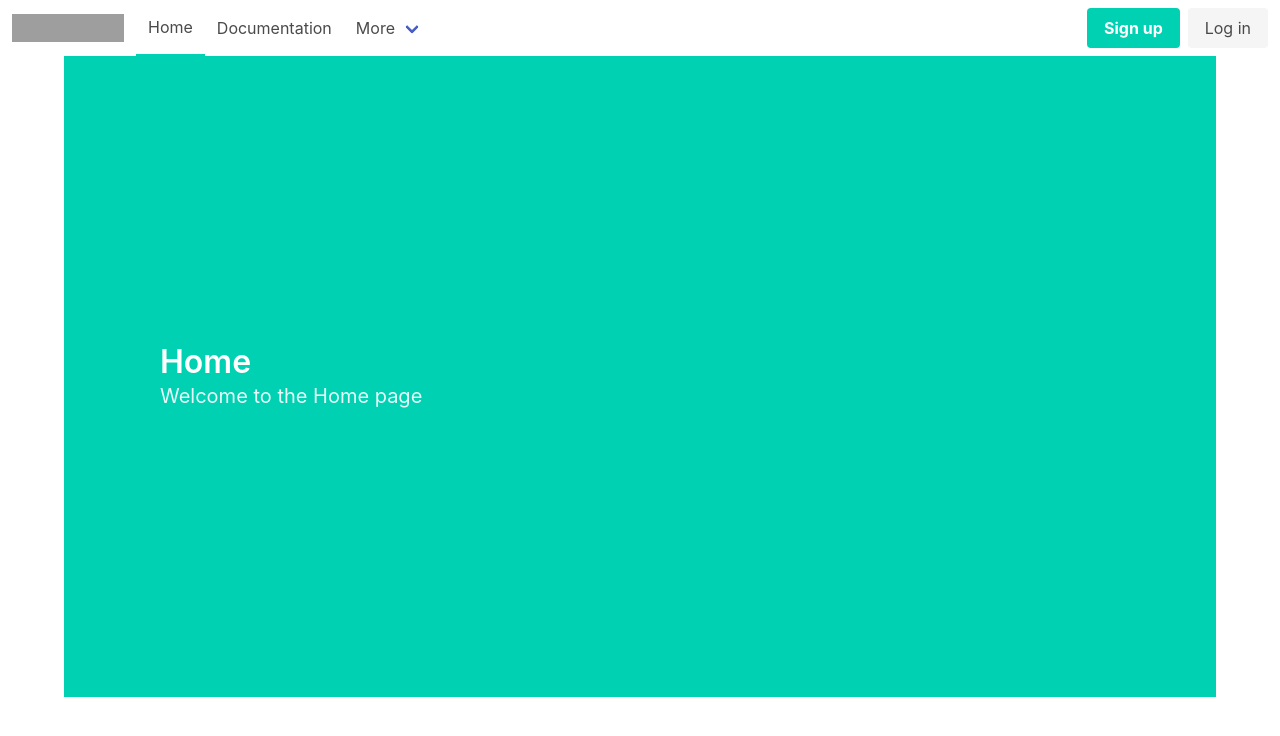
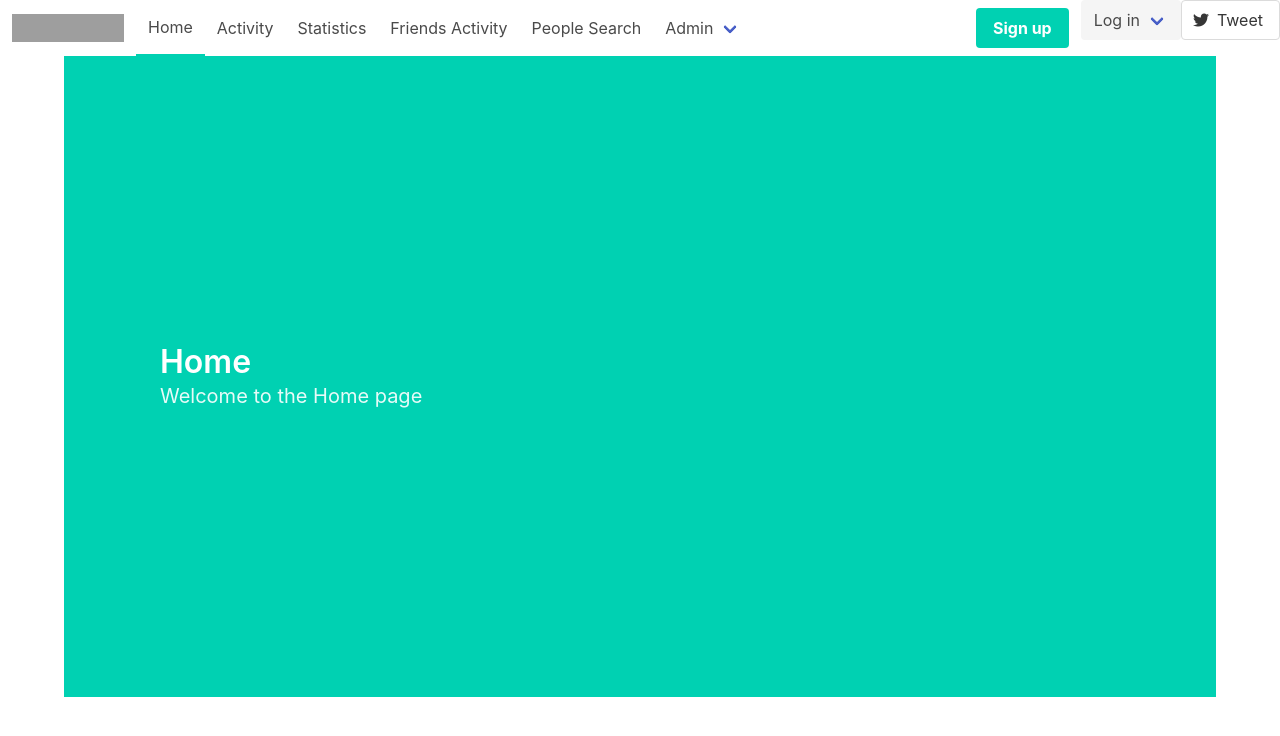
Before and after one commit to Pippin404/CPS-493-Final-Project, a Vue app in the folder client/: page / in a window 1280 px wide. Shown: the top 736 px of the page. Built offline with nearby package versions, Linux system fonts and the light colour scheme; grey boxes are pictures that could not be loaded.

Commit message:
Added Statistics, friends activity, people search, admin to NavBar (Most routed to documenation). Made FriendsActivity page. Made Tweet button and login button (non functional)

```diff
--- a/client/src/components/NavBar.vue
+++ b/client/src/components/NavBar.vue
@@ -9,6 +9,8 @@ function toggleMenu() {
 }
 
 </script>
+
+
 
 <template>
 <nav class="navbar" role="navigation" aria-label="main navigation">
@@ -31,28 +33,30 @@ function toggleMenu() {
       </RouterLink>
 
       <RouterLink to="/documentation" class="navbar-item">
-        Documentation
+        Activity
+      </RouterLink>
+
+      <RouterLink to="/documentation" class="navbar-item">
+        Statistics
+      </RouterLink>
+
+      <RouterLink to="/FriendsActivity" class="navbar-item">
+        Friends Activity
+      </RouterLink>
+
+      <RouterLink to="/documentation" class="navbar-item">
+        People Search
       </RouterLink>
 
       <div class="navbar-item has-dropdown is-hoverable">
         <a class="navbar-link">
-          More
+          Admin
         </a>
 
         <div class="navbar-dropdown">
           <RouterLink to="/about" class="navbar-item">
-            About
+            Users
           </RouterLink>
-          <a class="navbar-item">
-            Jobs
-          </a>
-          <a class="navbar-item">
-            Contact
-          </a>
-          <hr class="navbar-divider">
-          <a class="navbar-item">
-            Report an issue
-          </a>
         </div>
       </div>
     </div>
@@ -63,12 +67,45 @@ function toggleMenu() {
           <a class="button is-primary">
             <strong>Sign up</strong>
           </a>
-          <a class="button is-light">
-            Log in
-          </a>
         </div>
       </div>
     </div>
+
+      <div class="navbar-item has-dropdown is-hoverable  button is-light">
+          <a class="navbar-link">
+            Log in
+          </a>
+
+          <div class="navbar-dropdown">
+            <RouterLink to="/about" class="navbar-item">
+              Moshe
+            </RouterLink>
+            <RouterLink to="/about" class="navbar-item">
+              Person1
+            </RouterLink>
+            <RouterLink to="/about" class="navbar-item">
+              Person2
+            </RouterLink>
+
+          </div>
+        </div>
+
+
+
+
+        <p class="control">
+            <a class="bd-tw-button button" data-social-network="Twitter" data-social-action="tweet" data-social-target="https://bulma.io" target="_blank" href="https://twitter.com/intent/tweet?text=Bulma: a modern CSS framework based on Flexbox&amp;hashtags=bulmaio&amp;url=https://bulma.io&amp;via=jgthms">
+              <span class="icon">
+                <i class="fab fa-twitter"></i>
+              </span>
+              <span>
+                Tweet
+              </span>
+            </a>
+          </p>
+
+
+
   </div>
 </nav>
 </template>
--- /dev/null
+++ b/client/src/pages/FriendsActivity.vue
@@ -0,0 +1,41 @@
+<script
+    setup lang="ts">
+    let isCollapsed = (true);
+</script>
+
+<template>
+    <div>
+        <h1>Friends activity</h1>
+    </div>
+
+
+
+    <div class="card">
+        <header class="card-header">
+            <p class="card-header-title">
+                Documentation Card
+            </p>
+            <a class="card-header-icon" aria-label="delete" @click="isCollapsed = !isCollapsed">
+                <span class="icon">
+                    <i class="fas fa-angle-down" :class="{'is-active': !isCollapsed}"></i>
+                </span>
+            </a>
+        </header>
+        <div class="card-content" v-show="!isCollapsed">
+            <div class="content">
+                <!-- Add your documentation content here -->
+                <p>Documentation content</p>
+
+
+            </div>
+        </div>
+    </div>
+
+
+
+
+</template>
+
+<style scoped>
+
+</style>
--- a/client/typed-router.d.ts
+++ b/client/typed-router.d.ts
@@ -20,6 +20,7 @@ declare module 'vue-router/auto-routes' {
   export interface RouteNamedMap {
     '/About': RouteRecordInfo<'/About', '/About', Record<never, never>, Record<never, never>>,
     '/documentation': RouteRecordInfo<'/documentation', '/documentation', Record<never, never>, Record<never, never>>,
+    '/FriendsActivity': RouteRecordInfo<'/FriendsActivity', '/FriendsActivity', Record<never, never>, Record<never, never>>,
     '/Index': RouteRecordInfo<'/Index', '/Index', Record<never, never>, Record<never, never>>,
   }
 }
```
Also changed, not shown: client/src/pages/documentation.vue (+10 -0 lines).
